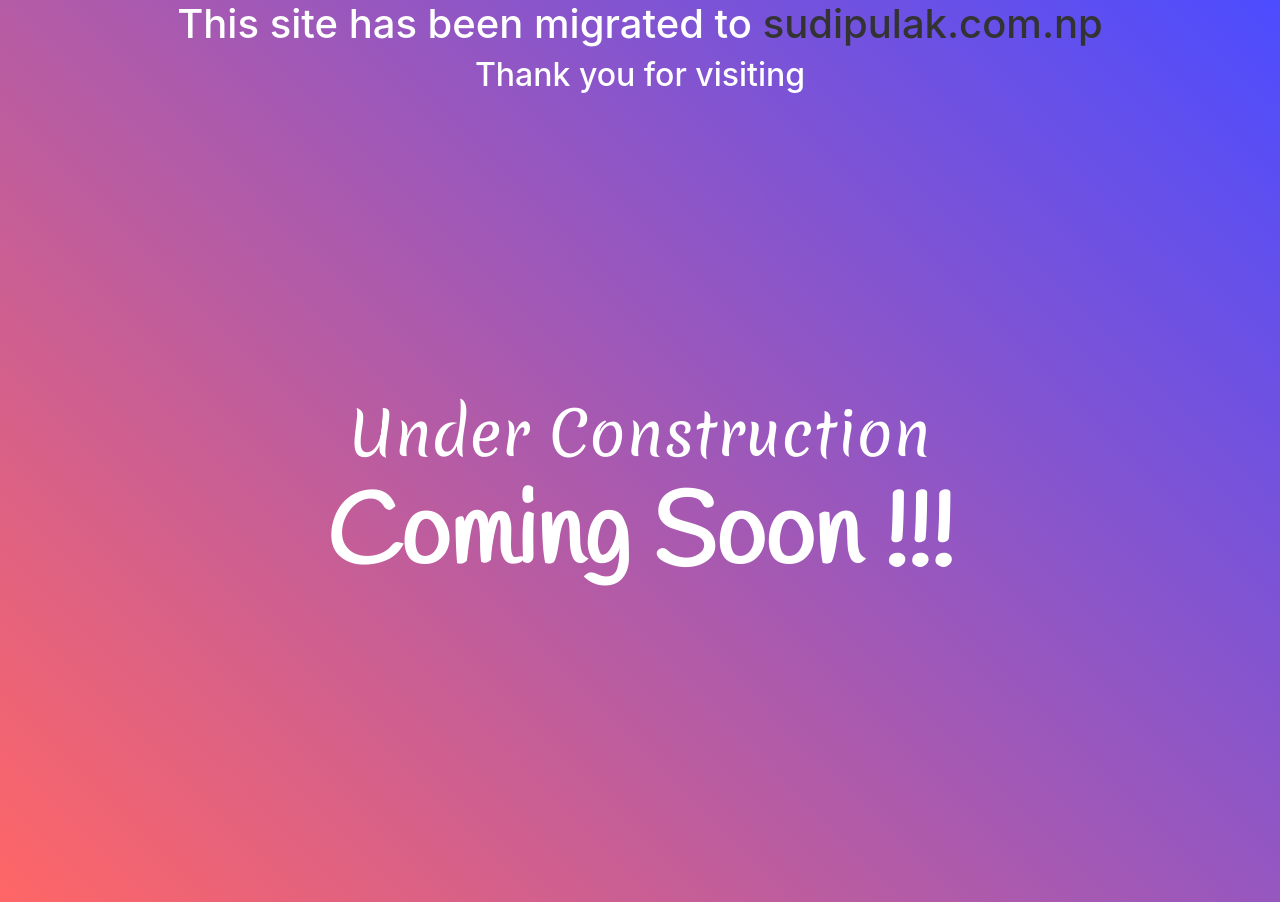
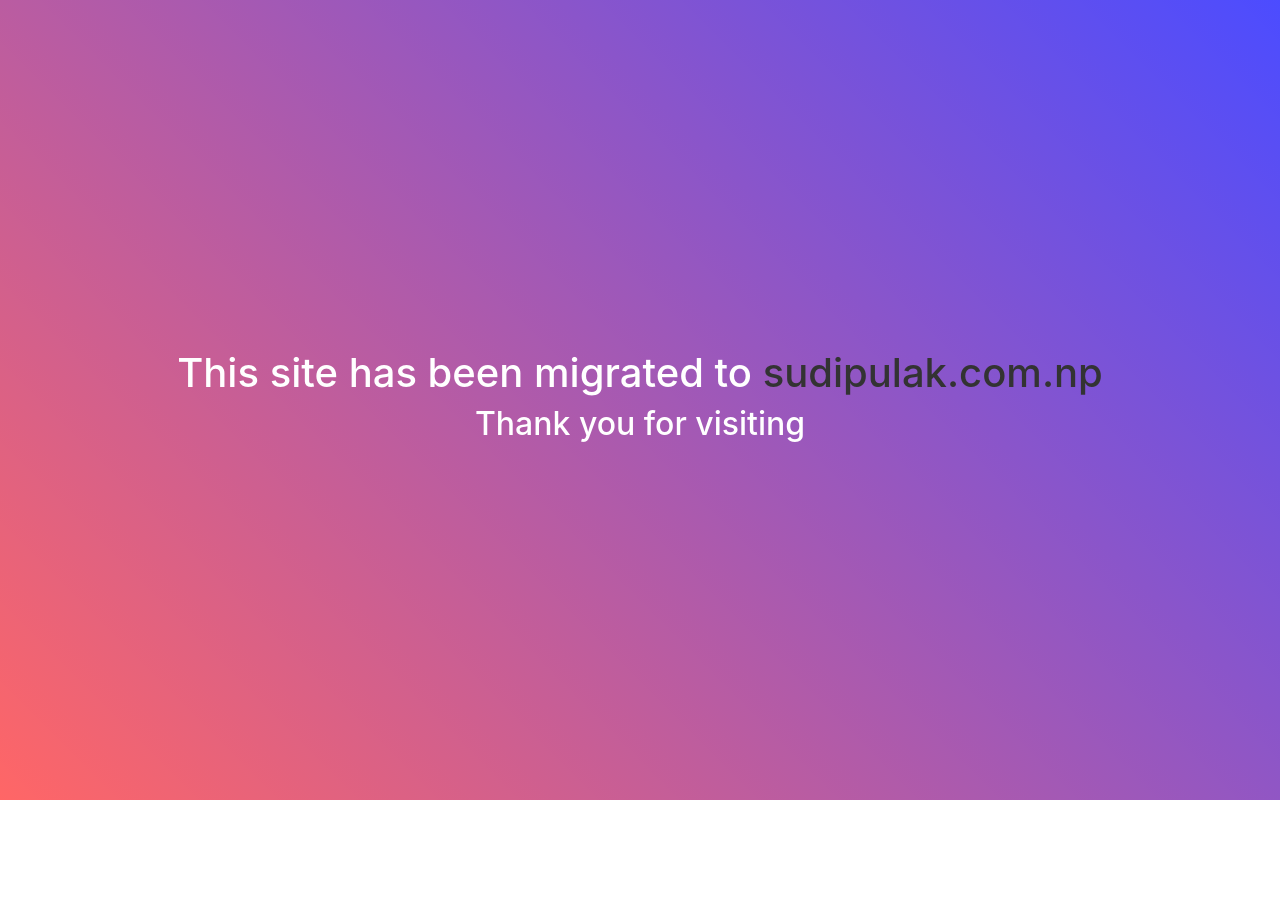
Before and after one commit to ashokkuikel/sudipulak.github.io, a plain HTML site: page index.html in a window 1280 px wide. After the commit the page ends 800 px from the top, so only its background shows below. Drawn offline with nearby package versions, Linux system fonts and the light colour scheme.

Commit message:
Update index.html

```diff
--- a/index.html
+++ b/index.html
@@ -25,10 +25,6 @@
     <link rel="stylesheet" type="text/css" href="css/port-style.css" />
   </head>
   <body>
-    <div class="banner">
-      <h1>This site has been migrated to <a href="http://sudipulak.com.np" style="color: #333;">sudipulak.com.np</a></h1>
-      <h2>Thank you for visiting </h2>
-    </div>
     <!-- Load Facebook SDK for JavaScript -->
       <div id="fb-root"></div>
       <script>
@@ -56,8 +52,12 @@
   logged_out_greeting="Hi! Thank you for visiting my website. How can we help you?">
       </div>
     <div class="max-viewport">
-      <h3 class="text-center sub-title"> Under Construction </h3>
-      <h1  class="text-center title"> Coming Soon !!! </h1>
+      <div class="banner">
+      <h1>This site has been migrated to <a href="http://sudipulak.com.np" style="color: #333;">sudipulak.com.np</a></h1>
+      <h2>Thank you for visiting </h2>
+    </div>
+<!--       <h3 class="text-center sub-title"> Under Construction </h3>
+      <h1  class="text-center title"> Coming Soon !!! </h1> -->
     </div>
 
     <!-- Jquerry library -->
```
